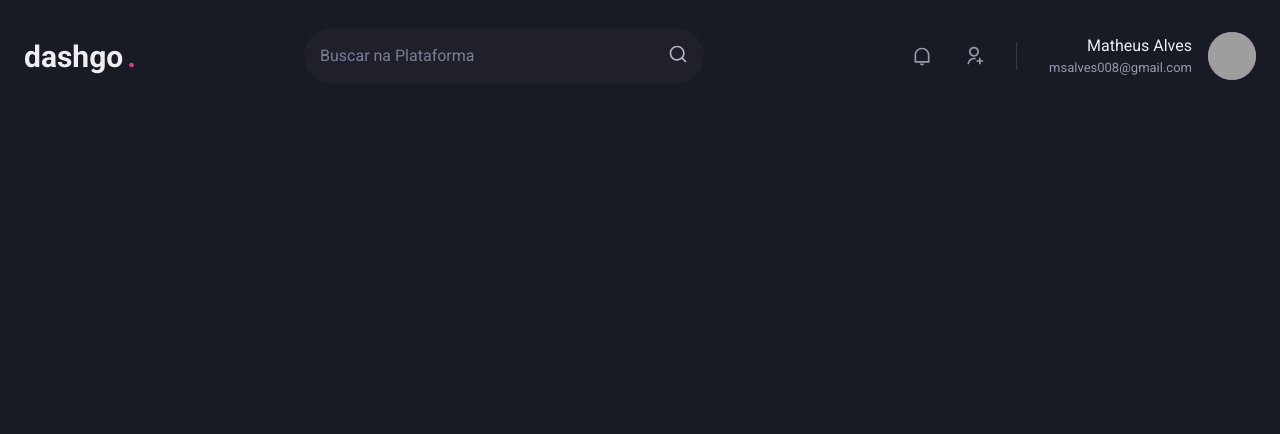
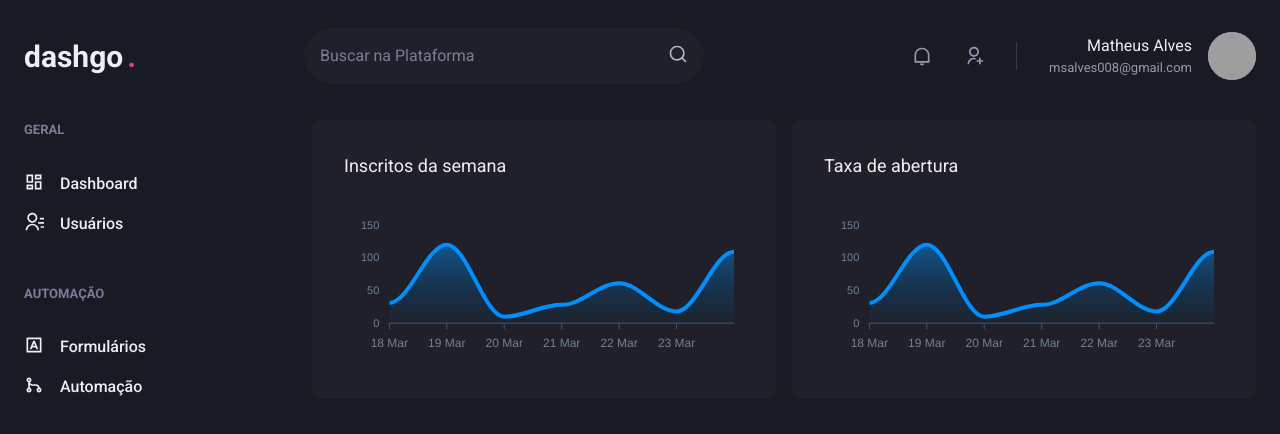
Before and after one commit to msalves008/Next_DashGo, a Next.js app: page /dashboard in a window 1280 px wide. Shown: the top 434 px of the page. Built offline with nearby package versions, Linux system fonts and the light colour scheme; grey boxes are pictures that could not be loaded.

Commit message:
create Dashboard Page

```diff
--- a/package.json
+++ b/package.json
@@ -12,10 +12,12 @@
     "@chakra-ui/react": "^1.7.2",
     "@emotion/react": "^11.7.0",
     "@emotion/styled": "^11.6.0",
+    "apexcharts": "^3.32.0",
     "framer-motion": "^4.1.2",
     "icons": "^1.0.0",
     "next": "12.0.7",
     "react": "^17.0.2",
+    "react-apexcharts": "^1.3.9",
     "react-dom": "17.0.2",
     "react-icons": "^4.3.1"
   },
--- /dev/null
+++ b/src/components/sidebar.tsx
@@ -0,0 +1,39 @@
+import { Box, Stack,Text,Link, Icon } from "@chakra-ui/react";
+import { RiContactsLine, RiDashboardLine, RiGitMergeLine, RiInputMethodLine } from "react-icons/ri";
+
+export function Sidebar(){
+return (
+ <Box as="aside" w="64" mr="8">
+   <Stack spacing="12" align="flex-start">
+  <Box>
+    <Text fontWeight="bold" color="gray.400" fontSize="small">GERAL</Text>
+    <Stack spacing="4" mt="8" align="stretch">
+      <Link display='flex' align='center'  >
+        <Icon as={RiDashboardLine} fontSize="20" />
+        <Text ml='4' fontWeight="medium" >Dashboard</Text>
+      </Link>
+
+      <Link display='flex' align='center'  >
+        <Icon as={RiContactsLine} fontSize="20" />
+        <Text ml='4' fontWeight="medium">Usuários</Text>
+      </Link>
+    </Stack>
+  </Box>
+  <Box>
+    <Text fontWeight="bold" color="gray.400" fontSize="small">AUTOMAÇÃO</Text>
+    <Stack spacing="4" mt="8" align="stretch">
+      <Link display='flex' align='center'  >
+        <Icon as={RiInputMethodLine} fontSize="20" />
+        <Text ml='4' fontWeight="medium" >Formulários</Text>
+      </Link>
+
+      <Link display='flex' align='center'  >
+        <Icon as={RiGitMergeLine} fontSize="20" />
+        <Text ml='4' fontWeight="medium">Automação</Text>
+      </Link>
+    </Stack>
+  </Box>
+   </Stack>
+ </Box>
+)
+}
--- a/src/pages/dashboard.tsx
+++ b/src/pages/dashboard.tsx
@@ -1,8 +1,83 @@
+import { Box, Flex, grid, SimpleGrid, Text, theme } from "@chakra-ui/react";
 import Header from "../components/Header";
+import dynamic from "next/dynamic";
+import { Sidebar } from "../components/sidebar";
+
+const Chart = dynamic(() => import("react-apexcharts"), { ssr: false });
+
+const options = {
+  chart: {
+    toolbar: {
+      show: false,
+    },
+    zoom: {
+      enabled: false,
+    },
+    foreColor: theme.colors.gray[500],
+  },
+  grid: {
+    show: false,
+  },
+  dataLabels: {
+    enabled: false,
+  },
+  stroke: {
+    curve: "smooth",
+  },
+  tooltip: {
+    enabled: false,
+  },
+  xaxis: {
+    type: "datetime",
+    axisBorder: {
+      color: theme.colors.gray[600],
+    },
+    axisTicks: {
+      color: theme.colors.gray[600],
+    },
+    categories: [
+      "2021-03-18T00:00:00.000Z",
+      "2021-03-19T00:00:00.000Z",
+      "2021-03-20T00:00:00.000Z",
+      "2021-03-21T00:00:00.000Z",
+      "2021-03-22T00:00:00.000Z",
+      "2021-03-23T00:00:00.000Z",
+      "2021-03-24T00:00:00.000Z",
+    ],
+  },
+  fill: {
+    opacity: 0.3,
+    type: "gradient",
+    gradient: {
+      shade: "dark",
+      opacityFrom: 0.7,
+      opacityTo: 0.3,
+    },
+  },
+};
+const series = [{ name: "series1", data: [31, 120, 10, 28, 61, 18, 109] }];
 
 export default function Dashboard() {
-  return(
-    <Header/>
-  )
-
+  return (
+    <Flex direction="column" h="100vh">
+      <Header />
+      <Flex w="100%" my="6" maxWidth={1480} mx="auto" px="6">
+        <Sidebar />
+        <SimpleGrid flex="1" gap="4" minChildWidth="320px" align="flex-start">
+          <Box p="8" bg="gray.800" borderRadius={8} pb="4">
+            <Text fontSize="lg" mb="4">
+              Inscritos da semana
+            </Text>
+            <Chart options={options} series={series} type="area" height={160} />
+          </Box>
+          <Box p="8" bg="gray.800" borderRadius={8} pb="4">
+            <Text fontSize="lg" mb="4">
+              Taxa de abertura
+            </Text>
+            <Chart options={options} series={series} type="area" height={160} />
+          </Box>
+        </SimpleGrid>
+      </Flex>
+    </Flex>
+  );
 }
```
Also changed, not shown: src/pages/users/index.tsx (added, +10 -0 lines), 1 other file (tests, documents, lock files or other folders).
